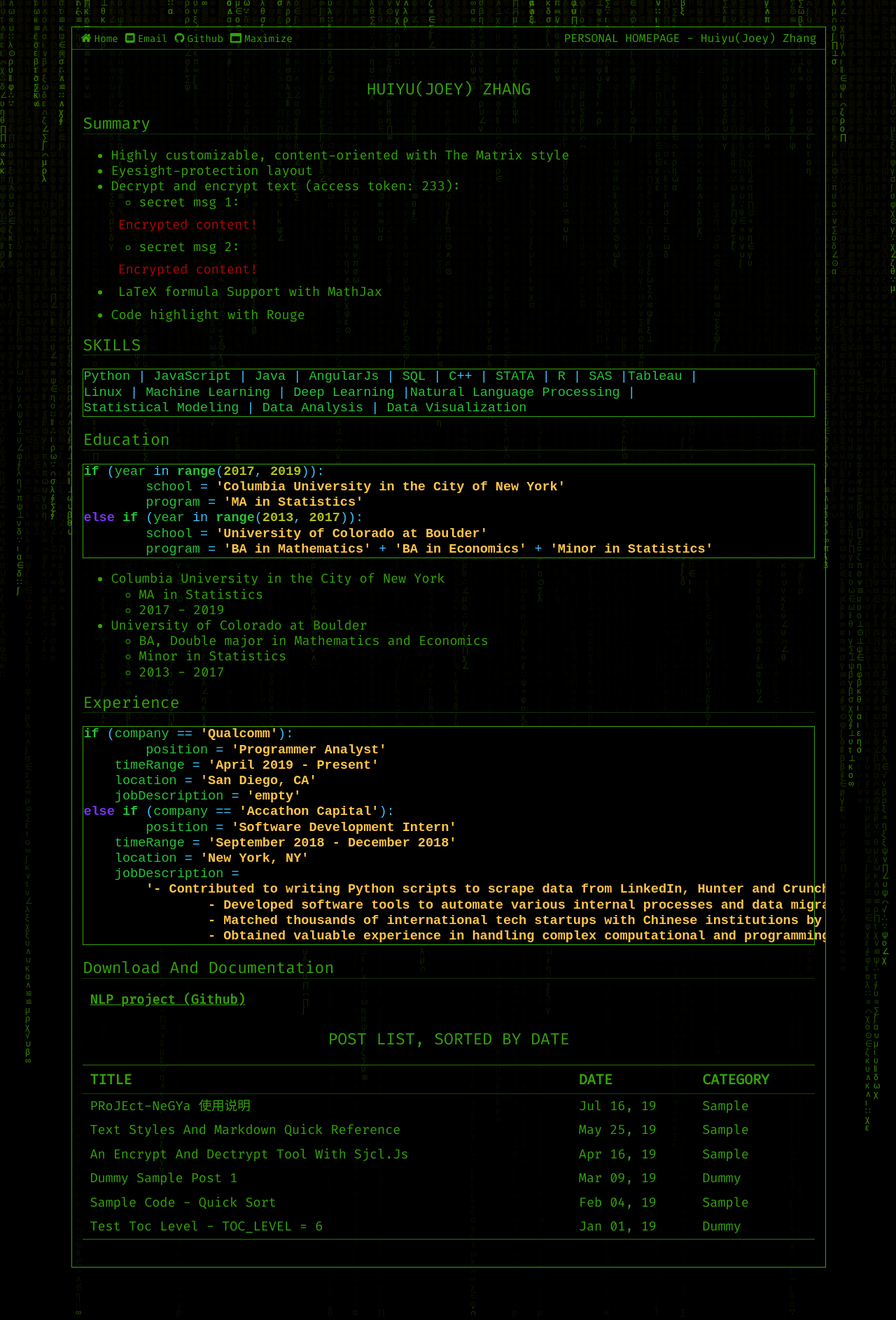
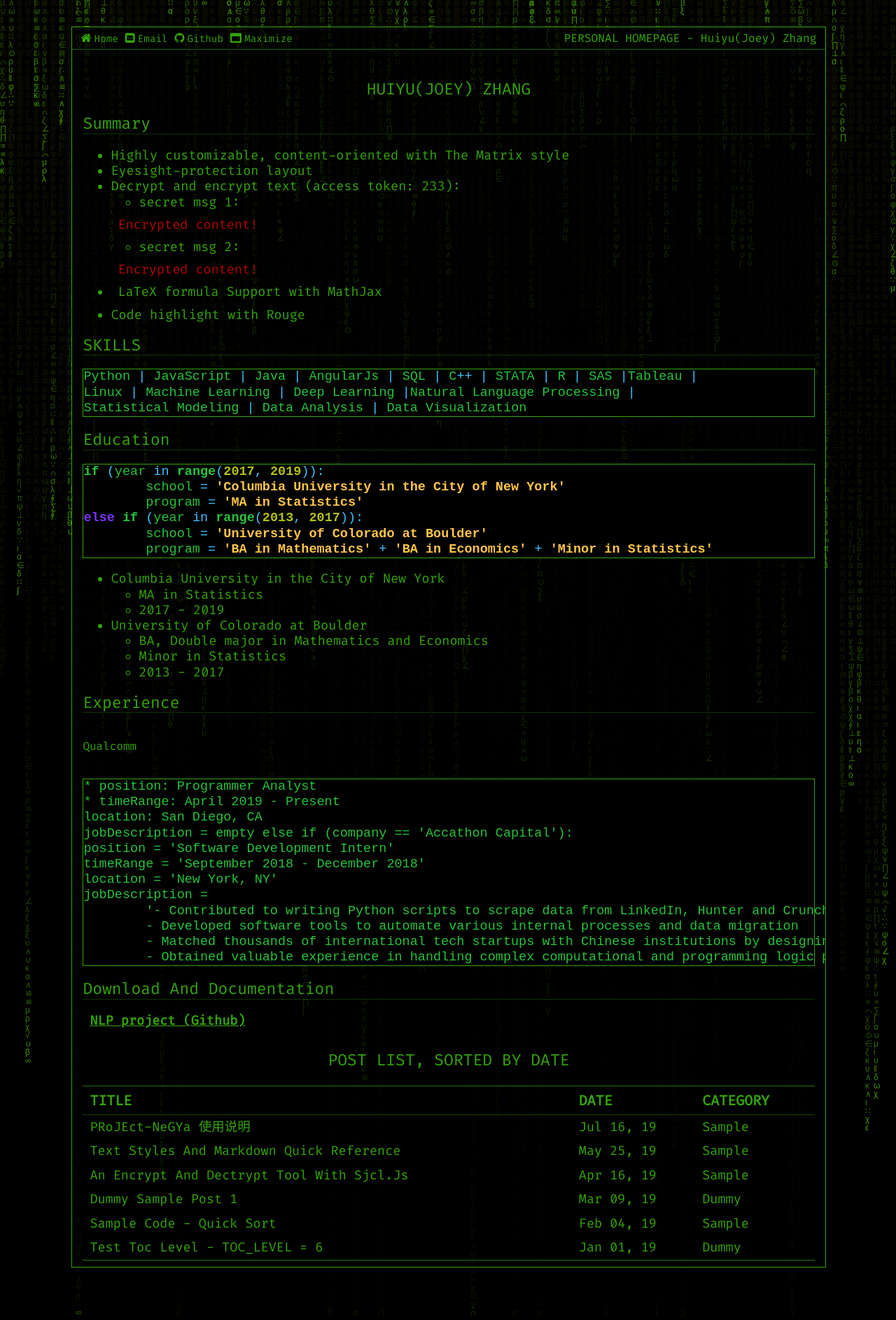
Before and after one commit to Jooooooooooey/Jooooooooooey.github.io, a Jekyll site: the page built from pages/index.md, in a window 1280 px wide. Shown: the whole page at 70% size. Built offline with Jekyll 4.4.1, drawn with Linux system fonts in a browser that asks for light colours.

Commit message:
Update index.md

````diff
--- a/pages/index.md
+++ b/pages/index.md
@@ -49,12 +49,11 @@ else if (year in range(2013, 2017)):
 	* 2013 - 2017
 
 ## Experience
-```python
-if (company == 'Qualcomm'):
-	position = 'Programmer Analyst'
-    timeRange = 'April 2019 - Present'
-    location = 'San Diego, CA'
-    jobDescription = 'empty'
+###### Qualcomm
+	* position: Programmer Analyst
+	* timeRange: April 2019 - Present
+    location: San Diego, CA
+    jobDescription = empty
 else if (company == 'Accathon Capital'):
 	position = 'Software Development Intern'
     timeRange = 'September 2018 - December 2018'
@@ -64,7 +63,6 @@ else if (company == 'Accathon Capital'):
 		- Developed software tools to automate various internal processes and data migration
 		- Matched thousands of international tech startups with Chinese institutions by designing a matching algorithm
 		- Obtained valuable experience in handling complex computational and programming logic problems'
-```
 
 ## Download and Documentation
 
````
